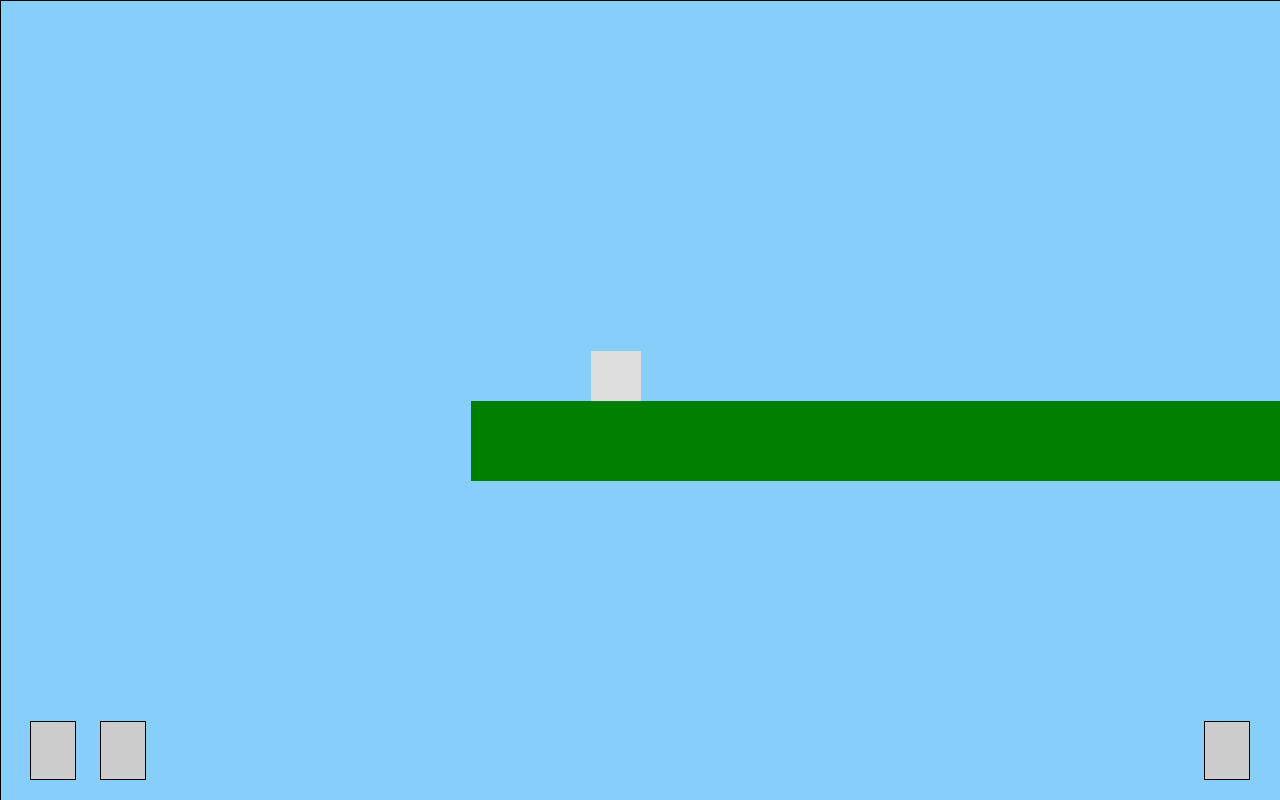
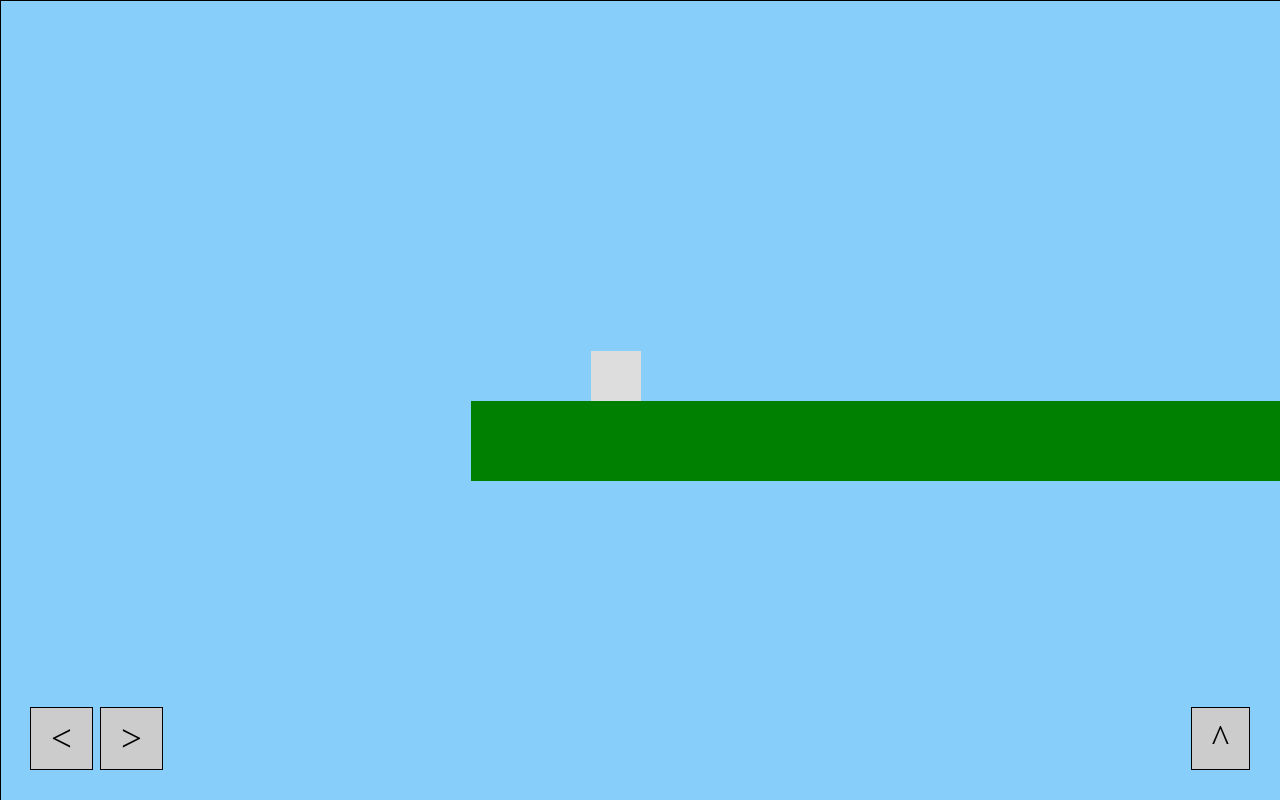
Before and after one commit to starlone/star.gameengine, a plain HTML site: page example.html in a window 1280 px wide. Drawn offline with Linux system fonts and the light colour scheme.

Commit message:
example: add caracteres nos botoes

```diff
--- a/example.html
+++ b/example.html
@@ -79,9 +79,10 @@
             bottom: 40px;
         }
         .se-joy-buttons span{
-            padding: 20px;
+            padding: 10px 20px;
             border: 1px solid black;
             background-color: #CCC;
+			font-size: 37px;
         }
         #b1{
             left: 30px;
@@ -100,13 +101,13 @@
   <body>
       <canvas id="canvas" width="600" height="600"></canvas>
       <div id="b1" class="se-joy-buttons">
-          <span href="#">&nbsp;</span>
+		  <span href="#"> < </span>
       </div>
       <div id="b2" class="se-joy-buttons">
-          <span href="#">&nbsp;</span>
+		  <span href="#"> > </span>
       </div>
       <div id="b3" class="se-joy-buttons">
-          <span href="#">&nbsp;</span>
+          <span href="#"> ^ </span>
       </div>
   </body>
 </html>
```
